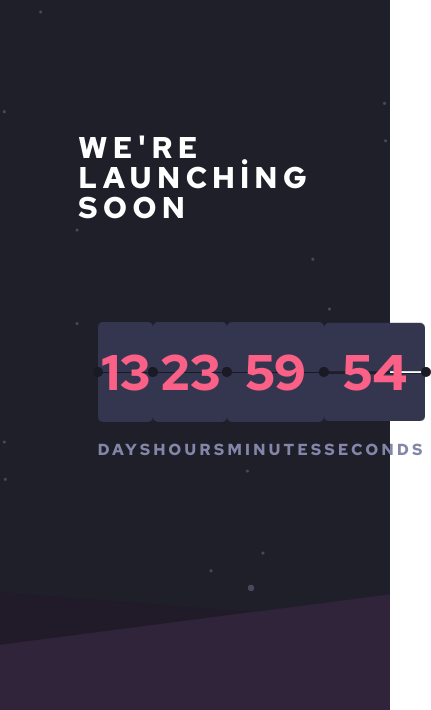
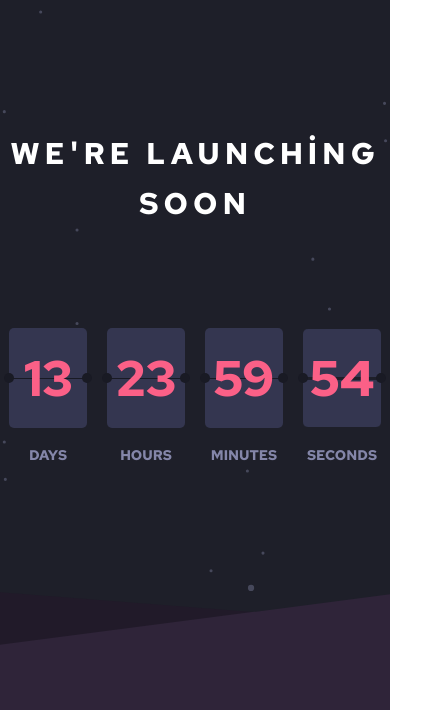
Before and after one commit to Brkcnulusy/Count-Down-Timer, a plain HTML site: page index.html in a window 390 px wide. Shown: the top 710 px of the page, 431 px wide, since content can reach past the window. Drawn offline with Linux system fonts and the light colour scheme.

Commit message:
Feat #3 | Completion of Responsive Desing.

```diff
--- a/assets/css/global/styles.scss
+++ b/assets/css/global/styles.scss
@@ -50,6 +50,13 @@ body, html {
             flex-direction: column;
             justify-content: center;
             align-items: center;
+
+            @media (max-width: 1080px) {
+                width: 80%;
+            }
+            @media (max-width: 680px) {
+                width: 100%;
+            }
         }
     }
     .main-bottom {
@@ -84,6 +91,7 @@ body, html {
             .img-wrapper {
                 width: 20px;
                 height: 20px;
+                cursor: pointer;
 
                 img {
                     width: 100%;
--- a/assets/css/main/_main.scss
+++ b/assets/css/main/_main.scss
@@ -18,7 +18,9 @@ main {
             font-size: 30px;
             color: var(--White);
             font-weight: bold;
-            letter-spacing: 5PX;
+            letter-spacing: 5px;
+            text-align: center;
+            line-height: 50px;
         }
     }
 
@@ -27,6 +29,13 @@ main {
         display: flex;
         justify-content: space-between;
         align-items: center;
+        @media (max-width: 680px) {
+            justify-content: center;
+            gap: 20px;
+        }
+        @media (max-width: 500px) {
+            gap: 20px;
+        }
 
         .timer-wrapper {
             width: 120px;
@@ -36,6 +45,10 @@ main {
             justify-content: space-between;
             align-items: center;
             gap: 20px;
+            @media (max-width: 680px) {
+                width: 20%;
+                height: fit-content;
+            }
 
             .timer {
                 width: 100%;
@@ -104,6 +117,11 @@ main {
                     color: var(--Grayish-blue);
                     letter-spacing: 3px;
                     font-weight: bold;
+
+                    @media (max-width: 680px) {
+                        font-size: 14px;
+                        letter-spacing: 0;
+                    }
                 }
             }
         }
```
Also changed, not shown: assets/css/global/styles.css, 1 other file.
